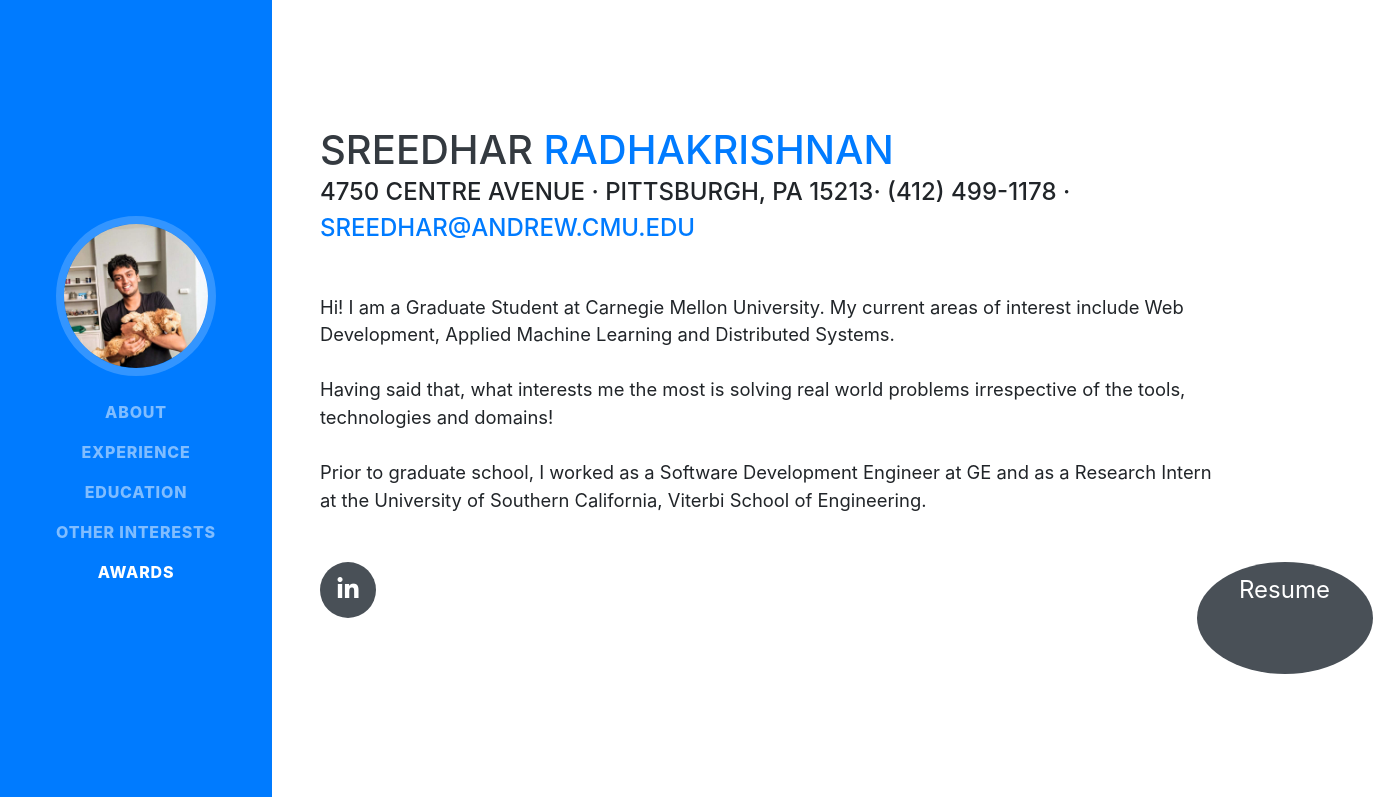
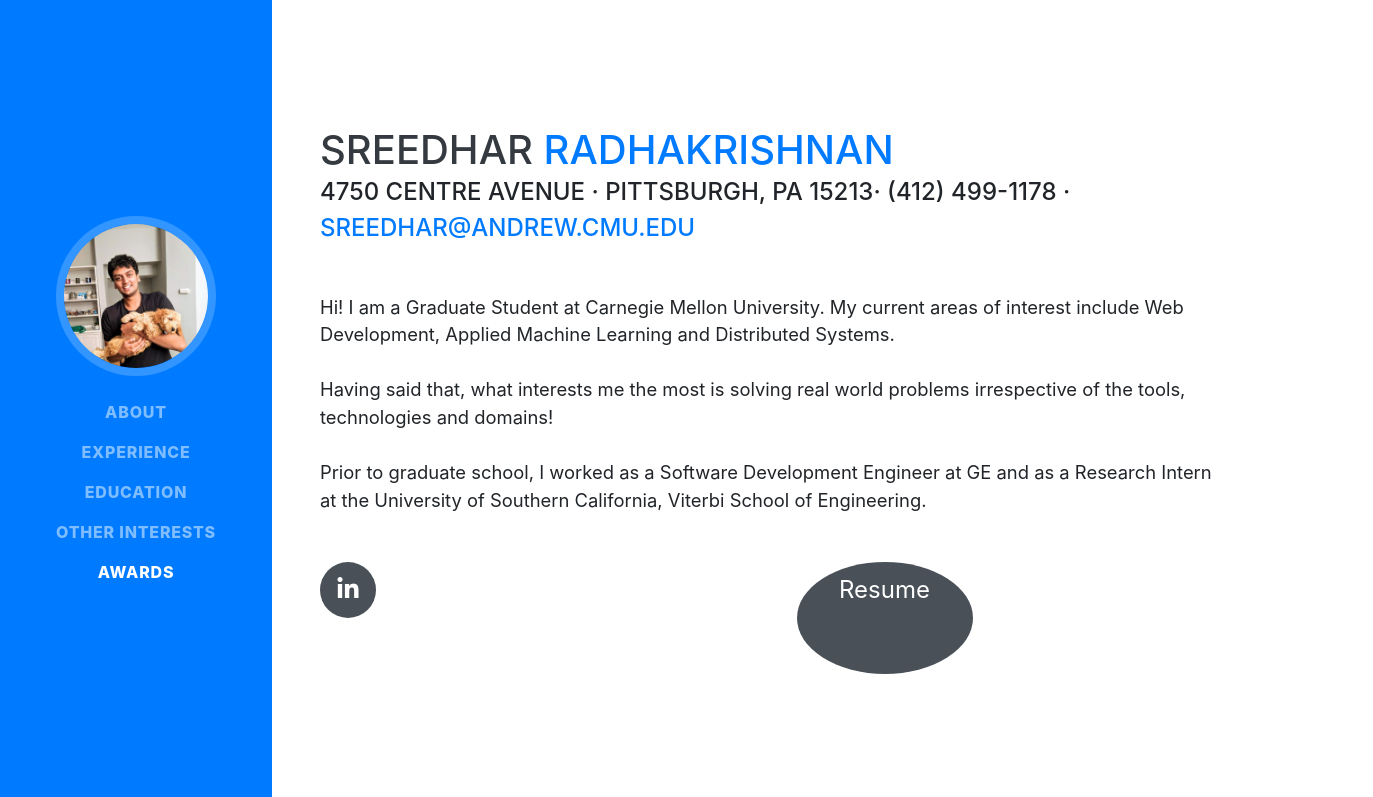
Before and after one commit to Sreedhar1895/Sreedhar1895.github.io, a website with bundled scripts: page index.html in a window 1280 px wide. Shown: the top 797 px of the page, 1373 px wide, since content can reach past the window. Built offline with nearby package versions, Linux system fonts and the light colour scheme; a web font is replaced by a local one.

```diff
--- a/index.html
+++ b/index.html
@@ -77,7 +77,7 @@
            <i class="fab fa-linkedin-in"></i>
           </a>
           <a href="/resume/Sreedhar_CMU_Resume.pdf" download="Sreedhar_CMU_Resume" target="_blank" style="width: 11rem; height: 7rem;position: relative;
-          left: 50rem;"> Resume </a>
+          left: 25rem;"> Resume </a>
           <!---- <a href="#">
             <i class="fab fa-github"></i>
           </a>
```
